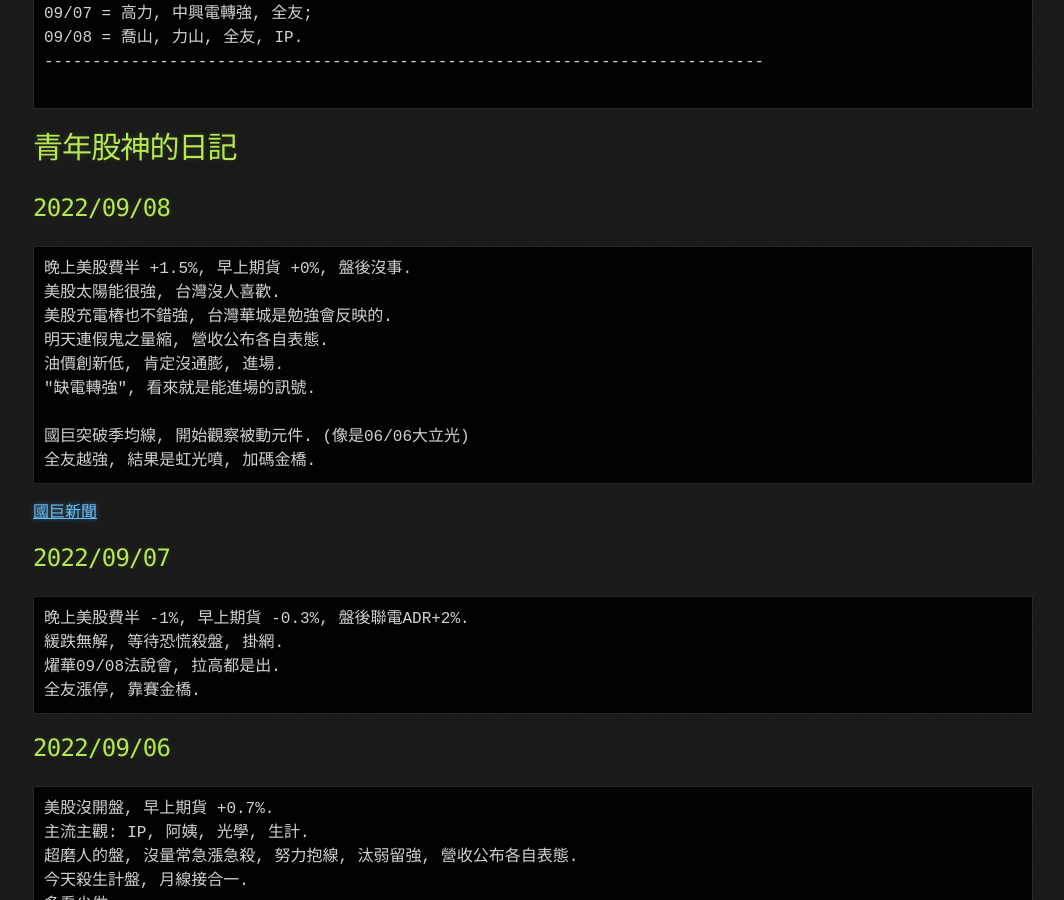
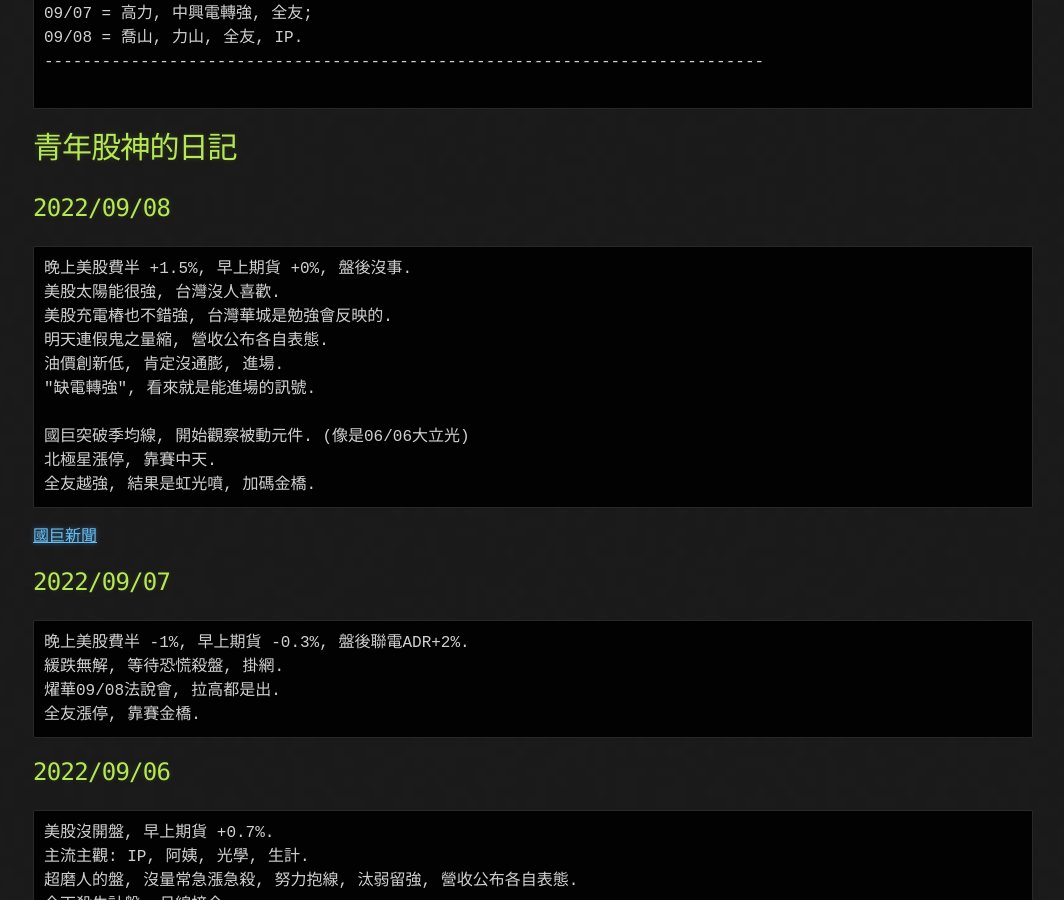
Before and after one commit to lepg5487/Stock_God, a Jekyll site: the page built from index.md, in a window 1280 px wide and 900 px high, scrolled down 1090 px. Shown: the whole window, without its empty margins (107-1171 px from the left). Built offline with Jekyll 4.4.1, drawn with Linux system fonts in a browser that asks for light colours; our own code applies the rules of GitHub Pages for plain Markdown files.

Commit message:
Update index.md

````diff
--- a/index.md
+++ b/index.md
@@ -55,6 +55,7 @@ layout: testlayouts
 "缺電轉強", 看來就是能進場的訊號.
 
 國巨突破季均線, 開始觀察被動元件. (像是06/06大立光)
+北極星漲停, 靠賽中天.
 全友越強, 結果是虹光噴, 加碼金橋.
 ```
 [國巨新聞](https://www.moneydj.com/funddj/ya/yp050000.djhtm?a=1d11c11c-9b95-495d-94de-5d6f60596309)
````
